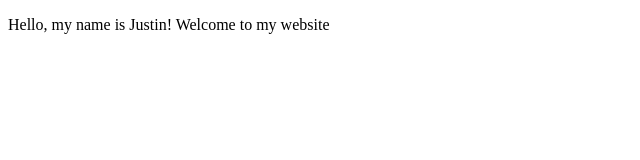
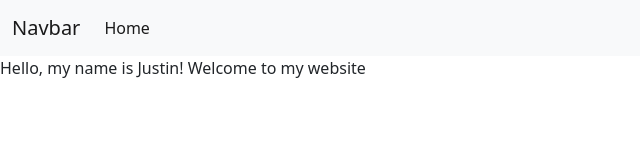
Before and after one commit to justincwang1389/justincwang1389.github.io, a plain HTML site: page index.html in a window 1280 px wide. Shown: the whole page, without its empty margins (0-640 px from the left). Drawn offline with nearby package versions, Linux system fonts and the light colour scheme.

Commit message:
Update index.html

```diff
--- a/index.html
+++ b/index.html
@@ -3,9 +3,26 @@
 <head>
 	<meta charset="utf-8">
 	<meta name="viewport" content="width=device-width, initial-scale=1">
+	<link href="https://cdn.jsdelivr.net/npm/bootstrap@5.0.2/dist/css/bootstrap.min.css" rel="stylesheet" integrity="sha384-EVSTQN3/azprG1Anm3QDgpJLIm9Nao0Yz1ztcQTwFspd3yD65VohhpuuCOmLASjC" crossorigin="anonymous">
+	<script src="https://cdn.jsdelivr.net/npm/bootstrap@5.0.2/dist/js/bootstrap.bundle.min.js" integrity="sha384-MrcW6ZMFYlzcLA8Nl+NtUVF0sA7MsXsP1UyJoMp4YLEuNSfAP+JcXn/tWtIaxVXM" crossorigin="anonymous"></script>
 	<title>Justin C. Wang</title>
 </head>
 <body>
+	<nav class="navbar navbar-expand-lg navbar-light bg-light">
+	  <div class="container-fluid">
+	    <a class="navbar-brand" href="#">Navbar</a>
+	    <button class="navbar-toggler" type="button" data-bs-toggle="collapse" data-bs-target="#navbarSupportedContent" aria-controls="navbarSupportedContent" aria-expanded="false" aria-label="Toggle navigation">
+	      <span class="navbar-toggler-icon"></span>
+	    </button>
+	    <div class="collapse navbar-collapse" id="navbarSupportedContent">
+	      <ul class="navbar-nav me-auto mb-2 mb-lg-0">
+	        <li class="nav-item">
+	          <a class="nav-link active" aria-current="page" href="#">Home</a>
+	        </li>
+	      </ul>
+	    </div>
+	  </div>
+	</nav>
 	<p>Hello, my name is Justin! Welcome to my website</p>
 </body>
 </html>
```
